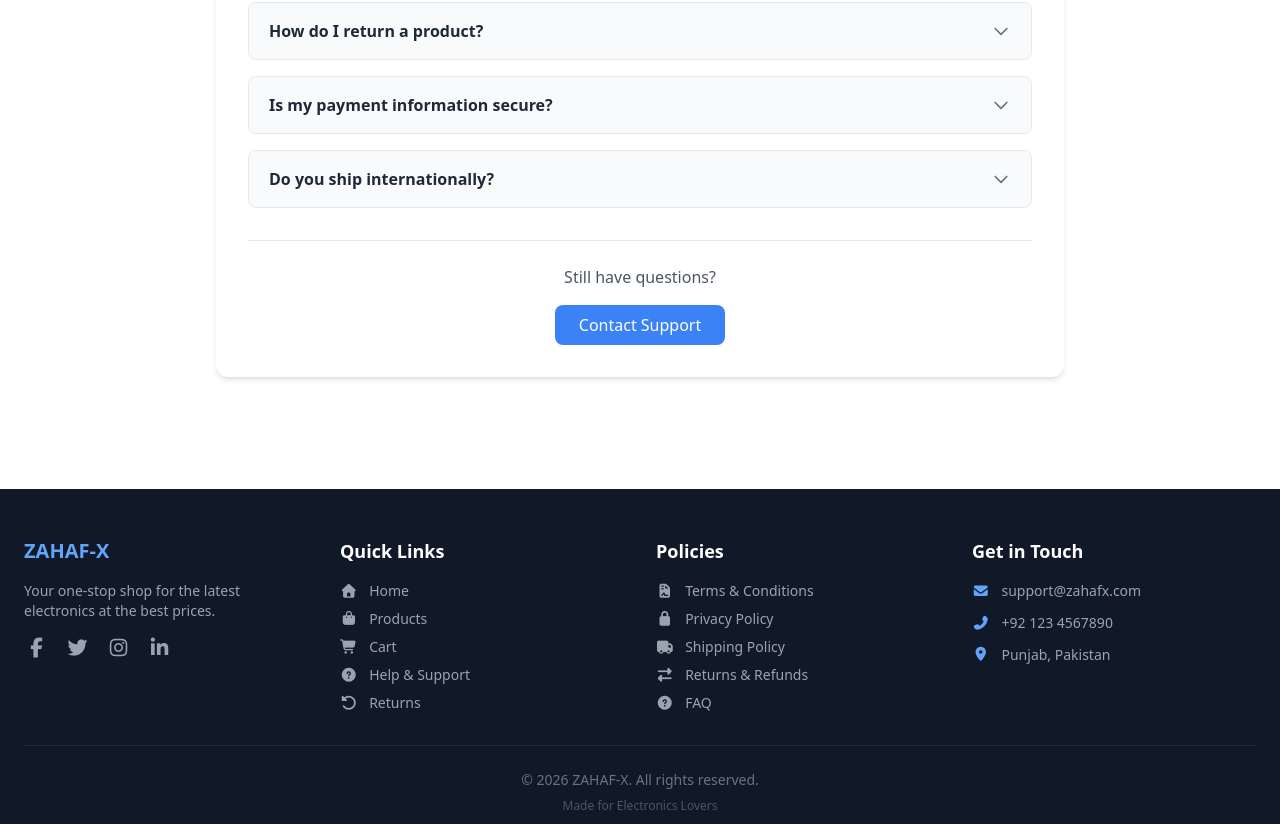
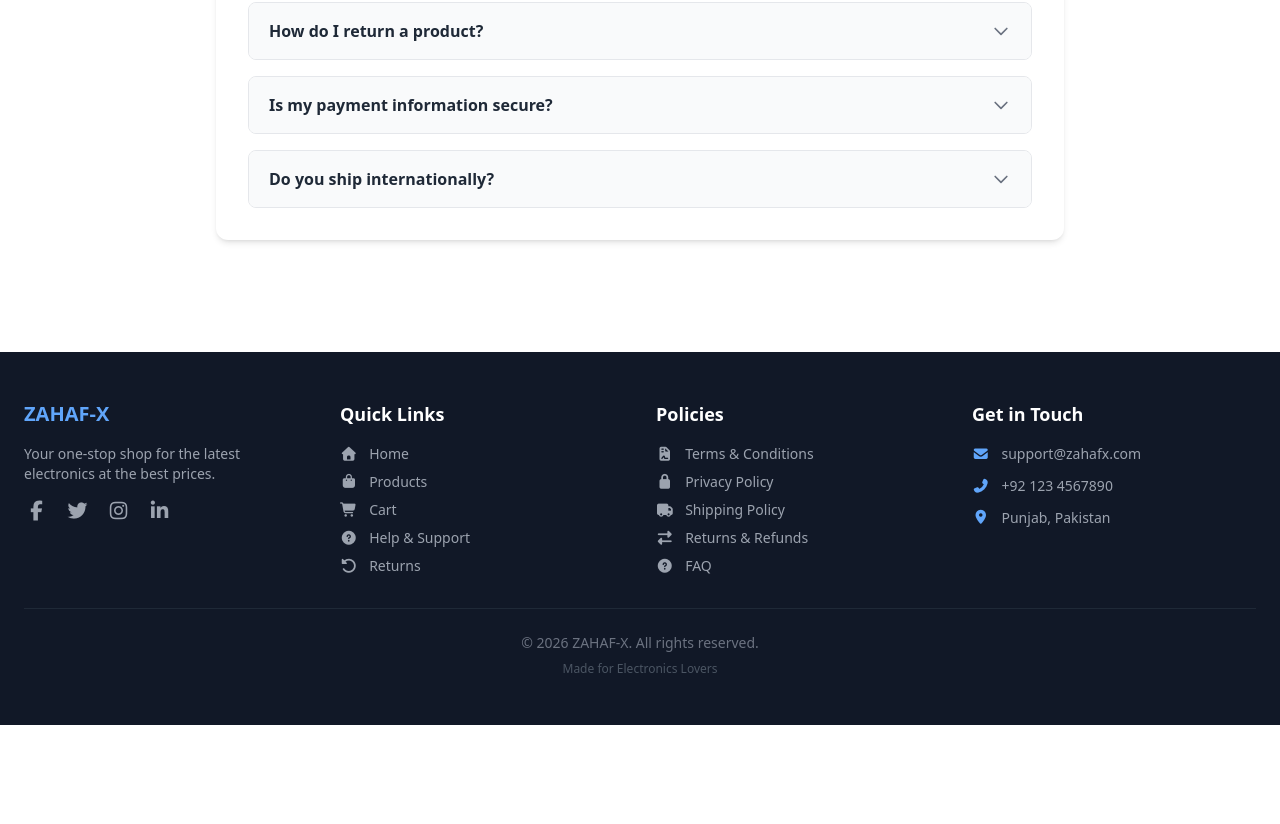
Before and after one commit to Zukhruf-Ramay/ZAHAF_X-e-commerce-platform-, a React (Vite) app in the folder frontend/: page /faq in a window 1280 px wide. Shown: the part 652-1476 px from the top of the page. After the commit the page ends 1377 px from the top, so only its background shows below. Built offline with nearby package versions, Linux system fonts and the light colour scheme; no server answers.

Commit message:
Update faq

```diff
--- a/frontend/src/pages/FAQ.jsx
+++ b/frontend/src/pages/FAQ.jsx
@@ -78,7 +78,7 @@ const FAQ = () => {
           ))}
         </div>
 
-        <div className="mt-8 pt-6 border-t text-center">
+        {/* <div className="mt-8 pt-6 border-t text-center">
           <p className="text-gray-600 mb-4">Still have questions?</p>
           <Link
             to="/"
@@ -86,7 +86,7 @@ const FAQ = () => {
           >
             Contact Support
           </Link>
-        </div>
+        </div> */}
       </div>
     </div>
   )
```
